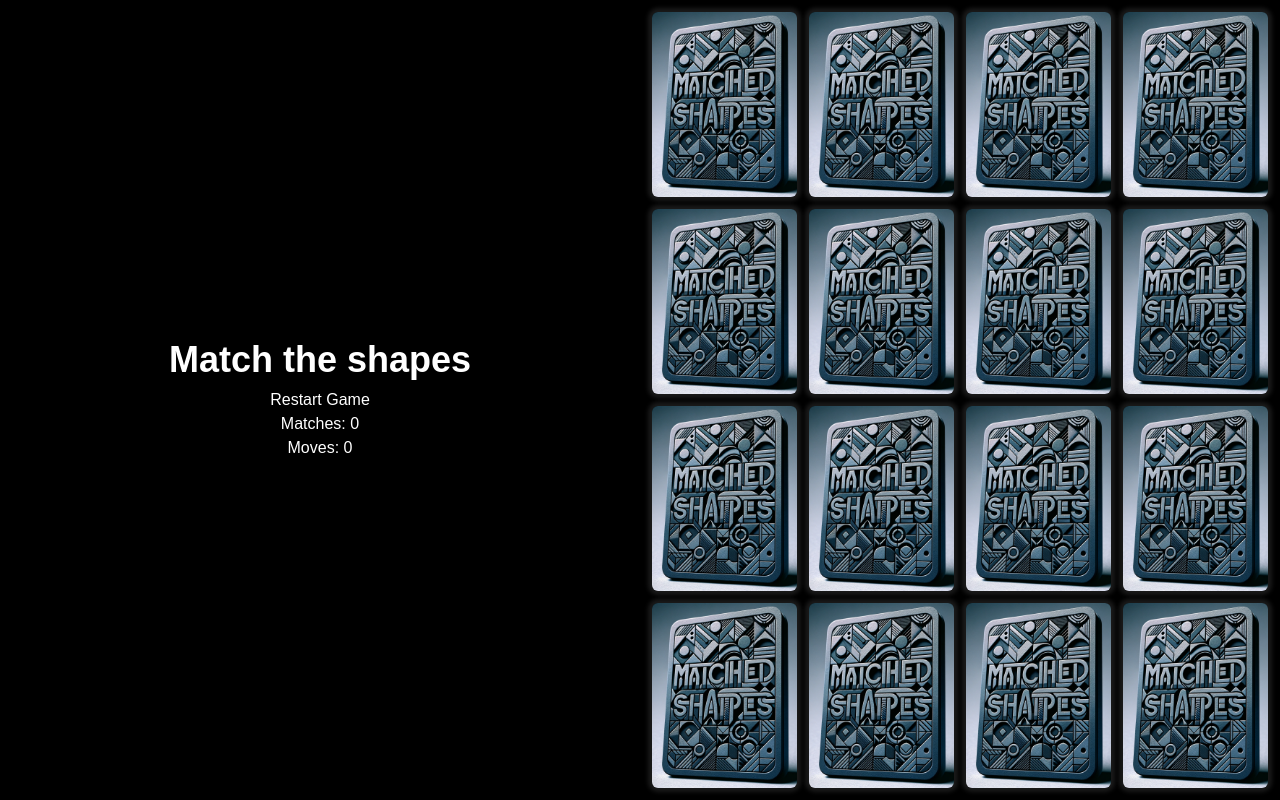
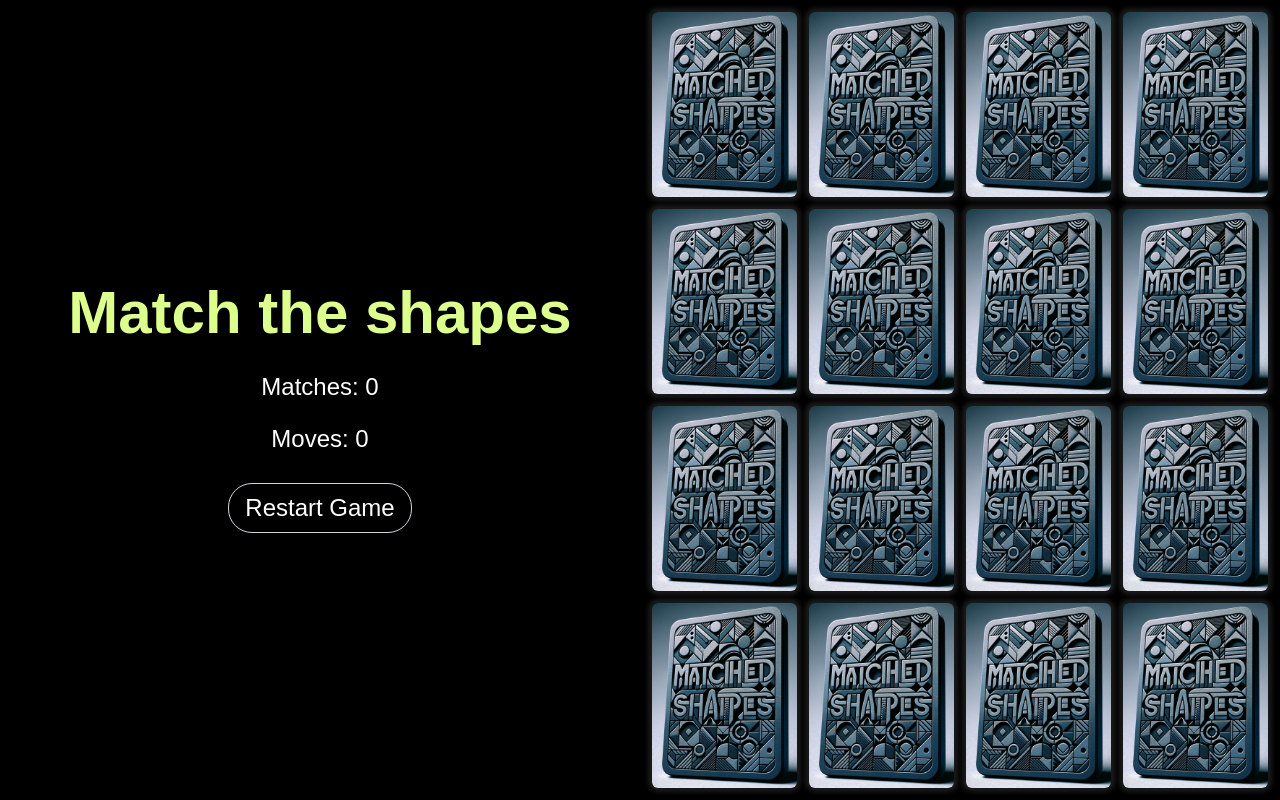
Before and after one commit to Jacobbidmead/snap-app, a Next.js app: page / in a window 1280 px wide. Built offline with nearby package versions, Linux system fonts and the light colour scheme; a web font is replaced by a local one.

Commit message:
Adjusted styling

```diff
--- a/pages/components/Game.tsx
+++ b/pages/components/Game.tsx
@@ -113,16 +113,24 @@ const Game: React.FC = () => {
     <>
       <div className="bg-black lg:grid lg:grid-cols-2  text-white ">
         <div className="flex flex-col items-center justify-center p-4">
-          <h1 className="text-4xl font-bold mb-2 text-white">
+          <h1 className="lg:text-6xl xs:text-4xl xs:pt-4 font-bold mb-2 text-custom-green">
             Match the shapes
           </h1>
 
-          <button onClick={randomIcons}>Restart Game</button>
           <Scoreboard score={score} moves={moves} />
+
+          <button
+            onClick={randomIcons}
+            className="px-4 py-2 lg:mt-5 xs:mt-4 lg:text-2xl xs:text-[12px] border border-gray-300 rounded-3xl hover:bg-custom-green hover:text-custom-blue hover:border-transparent transition duration-300 ease-in-out"
+          >
+            Restart Game
+          </button>
 
           <div>
             {gameStatus && (
-              <div className="game-status-message">{gameStatus}</div>
+              <div className="game-status-message text-white pt-5 text-2xl">
+                {gameStatus}
+              </div>
             )}
           </div>
         </div>
--- a/pages/components/scoreboard.tsx
+++ b/pages/components/scoreboard.tsx
@@ -18,8 +18,10 @@ const Scoreboard: React.FC<Props> = ({ score, moves }) => {
   return (
     <>
       {" "}
-      <div>Matches: {score}</div>
-      <div>Moves: {moves}</div>
+      <div className="lg:text-2xl xs:text-[14px] pt-5">Matches: {score}</div>
+      <div className="lg:text-2xl xs:text-[14px] pt-5 xs:pb-2">
+        Moves: {moves}
+      </div>
     </>
   );
 };
--- a/tailwind.config.ts
+++ b/tailwind.config.ts
@@ -10,9 +10,11 @@ module.exports = {
       backgroundColor: {
         "custom-blue": "rgb(35, 38, 70)",
         "custom-cream": "rgb(241, 243, 229)",
+        "custom-green": "rgb(221, 255, 141)",
       },
       textColor: {
         "custom-green": "rgb(221, 255, 141)",
+        "custom-blue": "rgb(35, 38, 70)",
       },
       screens: {
         "md-sm-nav": "1023px",
```
